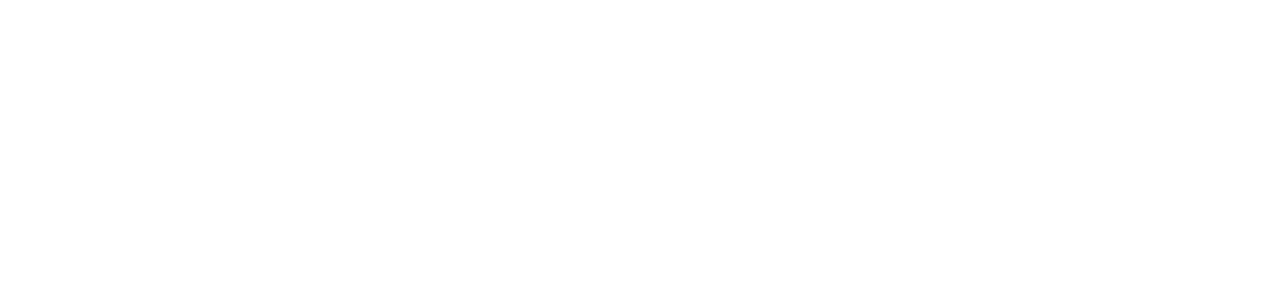
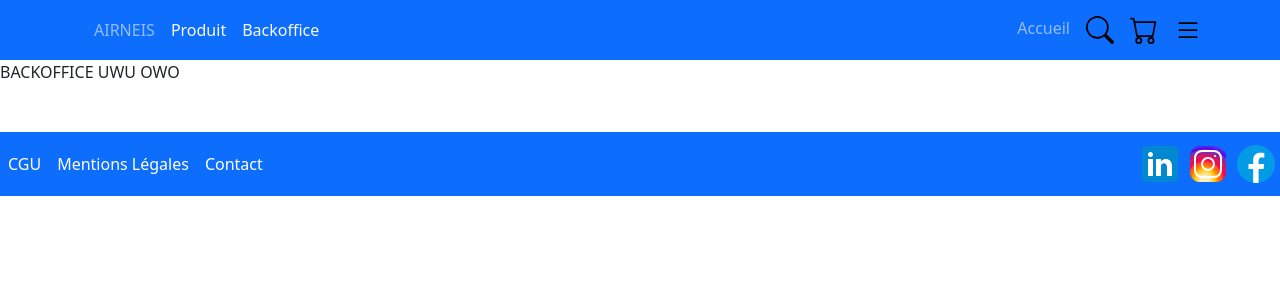
Before and after one commit to ghorg2208/airneis, a React (Vite) app in the folder web/: page /Backoffice in a window 1280 px wide. Before the commit this address had no page. Shown: the top 300 px of the page. Built offline with nearby package versions, Linux system fonts and the light colour scheme.

Commit message:
init front backoffice

```diff
--- a/web/src/composants/Menu.jsx
+++ b/web/src/composants/Menu.jsx
@@ -25,6 +25,11 @@
                             Produit
                         </NavLink>
                     </li>
+                    <li className="nav-item">
+                        <NavLink to="/Backoffice" className={({isActive}) => {
+                            return isActive ? "nav-link active text-light" : "nav-link"
+                        }}>Backoffice</NavLink>
+                    </li>
                 </ul>
                 <ul className="navbar-nav ms-auto">
                     <li className="nav-item">
@@ -32,6 +37,7 @@
                             return isActive ? "nav-link active text-light" : "nav-link"
                         }}>Accueil</NavLink>
                     </li>
+
                     <li className="nav-item">
                         <NavLink to="/recherche" className="nav-link">
                             <img src="/public/search.svg" alt="search" width="28" height="28" /></NavLink>
--- /dev/null
+++ b/web/src/composants/front/Backoffice.jsx
@@ -0,0 +1,7 @@
+const Backoffice = () => {
+    return ( <>
+    BACKOFFICE UWU OWO
+    </> );
+}
+
+export default Backoffice;
--- a/web/src/main.jsx
+++ b/web/src/main.jsx
@@ -21,6 +21,7 @@
 import Connexion from './composants/front/Connexion';
 import Recherche from './composants/front/Recherche';
 import './app.css'
+import Backoffice from './composants/front/backoffice';
 ReactDOM.createRoot(document.getElementById('root')).render(
   <BrowserRouter>
     <Routes>
@@ -33,7 +34,7 @@
 
         <Route path='Inscription' element={<Inscription />} />
         <Route path='Connexion' element={<Connexion />} />
-
+        <Route path='Backoffice' element={<Backoffice />} />
         <Route path='CGU' element={<Cgu />} />
         <Route path='Mentions-Legales' element={<MentionsLegales />} />
         <Route path='Contact' element={<Contact />} />
```
